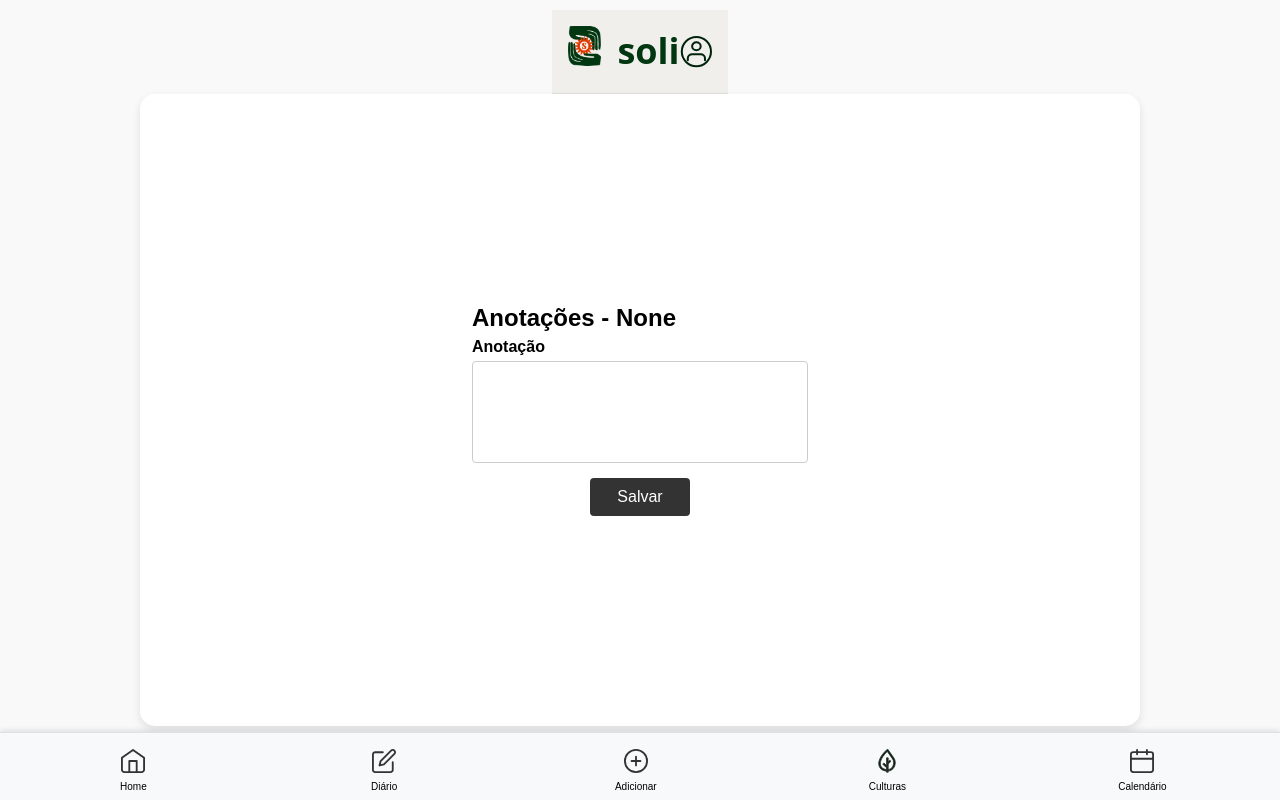
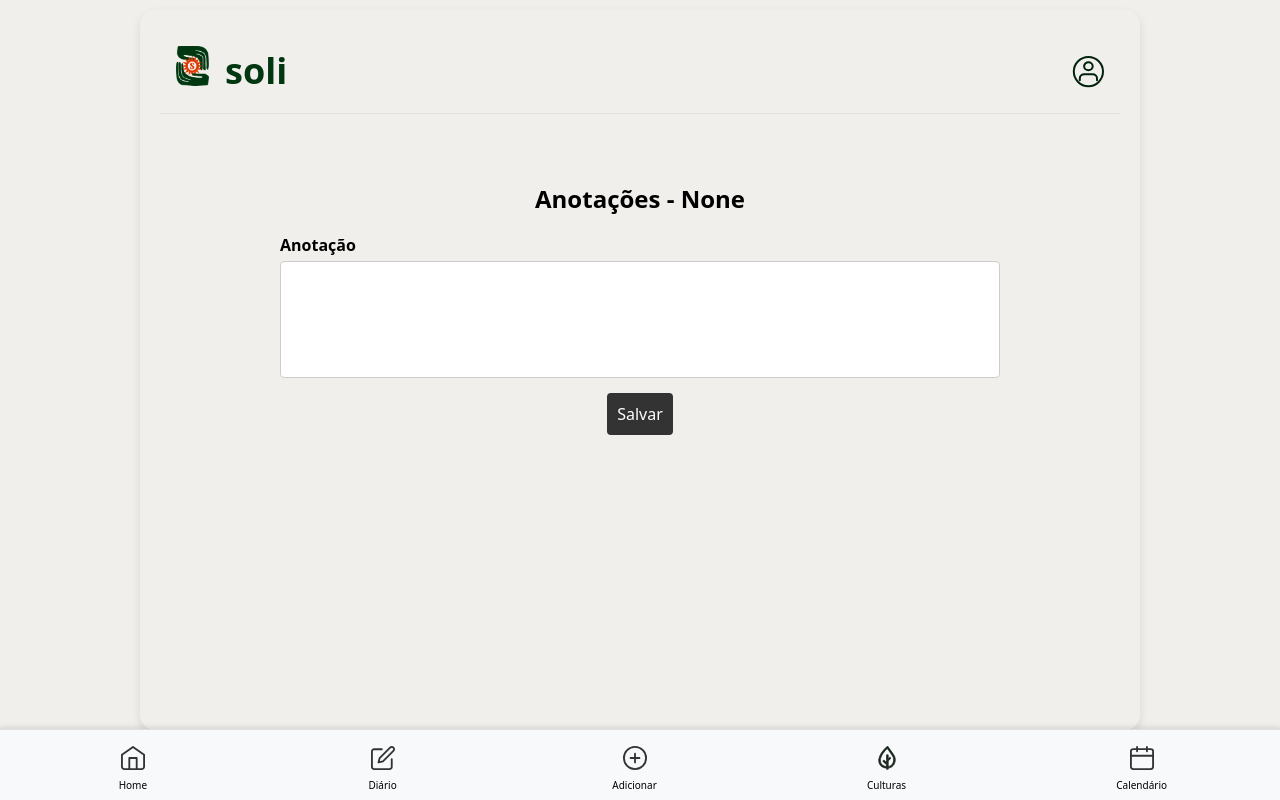
Before and after one commit to Jp-moraiss/Soli, a Django app: page /agenda/adicionar_compromisso in a window 1280 px wide. Run offline with Django 5.2, Linux system fonts and the light colour scheme; parts of the project's set-up code (start-up, migrations or seed data) failed here and were passed over.

Commit message:
update html & css

```diff
--- a/app_soli/templates/add.html
+++ b/app_soli/templates/add.html
@@ -5,9 +5,10 @@
 <head>
     <meta charset="UTF-8">
     <meta name="viewport" content="width=device-width, initial-scale=1.0">
-    <title>Adicionar</title>
+    <title>SOLI | ADICIONAR</title>
     <link rel="stylesheet" href="{% static 'css/home.css' %}">
     <link rel="stylesheet" href="{% static 'css/add.css' %}">
+    <link rel="icon" href="{% static 'img/favicon.ico' %}" type="image/x-icon">
     <script src="{% static 'js/scripts.js' %}"></script>
     <script>
         // Função para formatar datas
--- a/app_soli/templates/diario.html
+++ b/app_soli/templates/diario.html
@@ -5,11 +5,12 @@
 <head>
     <meta charset="UTF-8">
     <meta name="viewport" content="width=device-width, initial-scale=1.0">
-    <title>Diário</title>
+    <title>SOLI | DIÁRIO</title>
     <link rel="stylesheet" href="{% static 'css/home.css' %}">
     <link rel="stylesheet" href="{% static 'css/diario.css' %}">
     <link rel="stylesheet" href="https://cdnjs.cloudflare.com/ajax/libs/font-awesome/6.0.0-beta3/css/all.min.css">
     <link rel="stylesheet" href="https://cdn.jsdelivr.net/npm/flatpickr/dist/flatpickr.min.css">
+    <link rel="icon" href="{% static 'img/favicon.ico' %}" type="image/x-icon">
 </head>
 <body>
     <div class="container">
--- a/app_soli/templates/home.html
+++ b/app_soli/templates/home.html
@@ -6,7 +6,7 @@
 <head>
     <meta charset="UTF-8">
     <meta name="viewport" content="width=device-width, initial-scale=1.0">
-    <title>Previsão e Lembretes</title>
+    <title>SOLI | HOME</title>
     <link rel="stylesheet" href="{% static 'css/home.css' %}">
     <link rel="stylesheet" href="https://cdnjs.cloudflare.com/ajax/libs/font-awesome/6.0.0-beta3/css/all.min.css">
     <link rel="icon" href="{% static 'img/favicon.ico' %}" type="image/x-icon">
--- a/app_soli/templates/login.html
+++ b/app_soli/templates/login.html
@@ -3,9 +3,10 @@
 <head>
     <meta charset="UTF-8">
     <meta name="viewport" content="width=device-width, initial-scale=1.0">
-    <title>Login Soli</title>
+    <title>SOLI | LOGIN</title>
     {% load static %}
     <link rel="stylesheet" href="{% static 'css/login.css' %}">
+    <link rel="icon" href="{% static 'img/favicon.ico' %}" type="image/x-icon">
 </head>
 <body>
     <section class="login-container">
--- a/app_soli/templates/meuhistorico.html
+++ b/app_soli/templates/meuhistorico.html
@@ -5,9 +5,10 @@
 <head>
     <meta charset="UTF-8">
     <meta name="viewport" content="width=device-width, initial-scale=1.0">
-    <title>Meu histórico</title>
+    <title>SOLI | HISTÓRICO</title>
     <link rel="stylesheet" href="{% static 'css/historico.css' %}">
     <link rel="stylesheet" href="https://cdnjs.cloudflare.com/ajax/libs/font-awesome/6.0.0-beta3/css/all.min.css">
+    <link rel="icon" href="{% static 'img/favicon.ico' %}" type="image/x-icon">
 </head>
 <body>
     <div class="container">
--- a/app_soli/templates/procurarlinha.html
+++ b/app_soli/templates/procurarlinha.html
@@ -5,10 +5,11 @@
 <head>
     <meta charset="UTF-8">
     <meta name="viewport" content="width=device-width, initial-scale=1.0">
-    <title>Procurar Linhas</title>
+    <title>SOLI | CULTURAS</title>
     <link rel="stylesheet" href="{% static 'css/procurarlinha.css' %}">
     <link rel="stylesheet" href="https://cdnjs.cloudflare.com/ajax/libs/font-awesome/6.0.0-beta3/css/all.min.css">
     <link rel="stylesheet" href="https://cdn.jsdelivr.net/npm/bootstrap-icons@1.11.3/font/bootstrap-icons.min.css">
+    <link rel="icon" href="{% static 'img/favicon.ico' %}" type="image/x-icon">
 </head>
 <body>
     <div class="container">
--- a/app_soli/templates/register.html
+++ b/app_soli/templates/register.html
@@ -3,9 +3,10 @@
 <head>
     <meta charset="UTF-8">
     <meta name="viewport" content="width=device-width, initial-scale=1.0">
-    <title>Cadastro Soli</title>
+    <title>SOLI | CADASTRO</title>
     {% load static %}
     <link rel="stylesheet" href="{% static 'css/register.css' %}">
+    <link rel="icon" href="{% static 'img/favicon.ico' %}" type="image/x-icon">
 </head>
 <body>
     <main class="registration-container">
--- a/app_soli/templates/verculturas.html
+++ b/app_soli/templates/verculturas.html
@@ -5,10 +5,11 @@
 <head>
     <meta charset="UTF-8">
     <meta name="viewport" content="width=device-width, initial-scale=1.0">
-    <title>Culturas</title>
+    <title>SOLI | CULTURAS</title>
     <link rel="stylesheet" href="{% static 'css/verculturas.css' %}">
     <link rel="stylesheet" href="https://cdnjs.cloudflare.com/ajax/libs/font-awesome/6.0.0-beta3/css/all.min.css">
     <link rel="stylesheet" href="https://cdn.jsdelivr.net/npm/bootstrap-icons@1.11.3/font/bootstrap-icons.min.css">
+    <link rel="icon" href="{% static 'img/favicon.ico' %}" type="image/x-icon">
     <script src="{% static 'js/scripts.js' %}"></script>
 </head>
 
--- a/segunda_app/static/segunda_app/css/add_commitment_page_styles.css
+++ b/segunda_app/static/segunda_app/css/add_commitment_page_styles.css
@@ -2,41 +2,40 @@
     margin: 0;
     padding: 0;
     box-sizing: border-box;
-    font-family: Arial, sans-serif;
+    font-family: 'League Spartan', system-ui, sans-serif;
 }
 
 body {
-    background-color: #F9F9F9;
+    background-color: #F1EFEB;
     display: flex;
-    flex-direction: column;
     justify-content: center;
-    align-items: center;
     padding: 10px;
     margin-bottom: 10rem;
 }
 
 .container {
-    height: 90vh !important;
     width: 100%;
     max-width: 1000px;
-    background-color: white;
+    background: #F1EFEB;
     border-radius: 15px;
     padding: 20px;
     box-shadow: 0 4px 10px rgba(0, 0, 0, 0.1);
+    height: 90vh !important;
     overflow-y: scroll;
-    margin-bottom: 4rem;
-    display: flex;
-    align-items: center;
-    justify-content: center;
 }
 
-section {
-    width: 35%;
+header {
+    display: flex;
+    justify-content: space-between;
+    align-items: center;
+    margin-bottom: 20px;
 }
 
 form {
     display: flex;
     flex-direction: column;
+    width: 75%;
+    height: 100%;
 }
 
 h1 {
@@ -75,11 +74,19 @@ textarea {
     resize: none;
 }
 
+.section1{
+    margin-top: 3rem;
+    width: 100%;
+    display: flex;
+    flex-direction: column;
+    align-items: center;
+    justify-content: center;
+}
+
 button {
     display: block;
     padding: 10px;
     margin: auto;
-    width: 30%;
     background-color: #333;
     color: white;
     border: none;
--- a/segunda_app/templates/segunda_app/add_commitment_page.html
+++ b/segunda_app/templates/segunda_app/add_commitment_page.html
@@ -2,11 +2,13 @@
 
 {% block extra_css %}
 <link rel="stylesheet" href="{% static 'segunda_app/css/add_commitment_page_styles.css' %}">
+<link rel="icon" href="{% static 'img/favicon.ico' %}" type="image/x-icon">
 {% endblock %}
-{% include 'header.html' %}
+<title>SOLI | CALENDÁRIO</title>
 {% block sections %}
 <div class="container">
-<section>
+    {% include 'header.html' %}
+<section class="section1">
     <h1>Anotações - {{ selected_date }}</h1>
     <form action="{{ form_action }}" method="post">
         {% csrf_token %}
--- a/segunda_app/templates/segunda_app/calendar_page.html
+++ b/segunda_app/templates/segunda_app/calendar_page.html
@@ -2,9 +2,12 @@
 
 <meta name="viewport" content="width=device-width, initial-scale=1.0">
 
+<title>SOLI | CALENDÁRIO</title>
+
 {% block extra_css %}
 <link rel="stylesheet" href="https://cdn.jsdelivr.net/npm/flatpickr/dist/flatpickr.min.css">
 <link rel="stylesheet" href="{% static 'segunda_app/css/calendar_page_styles.css' %}">
+<link rel="icon" href="{% static 'img/favicon.ico' %}" type="image/x-icon">
 {% endblock %}
 
 {% block sections %}
```
